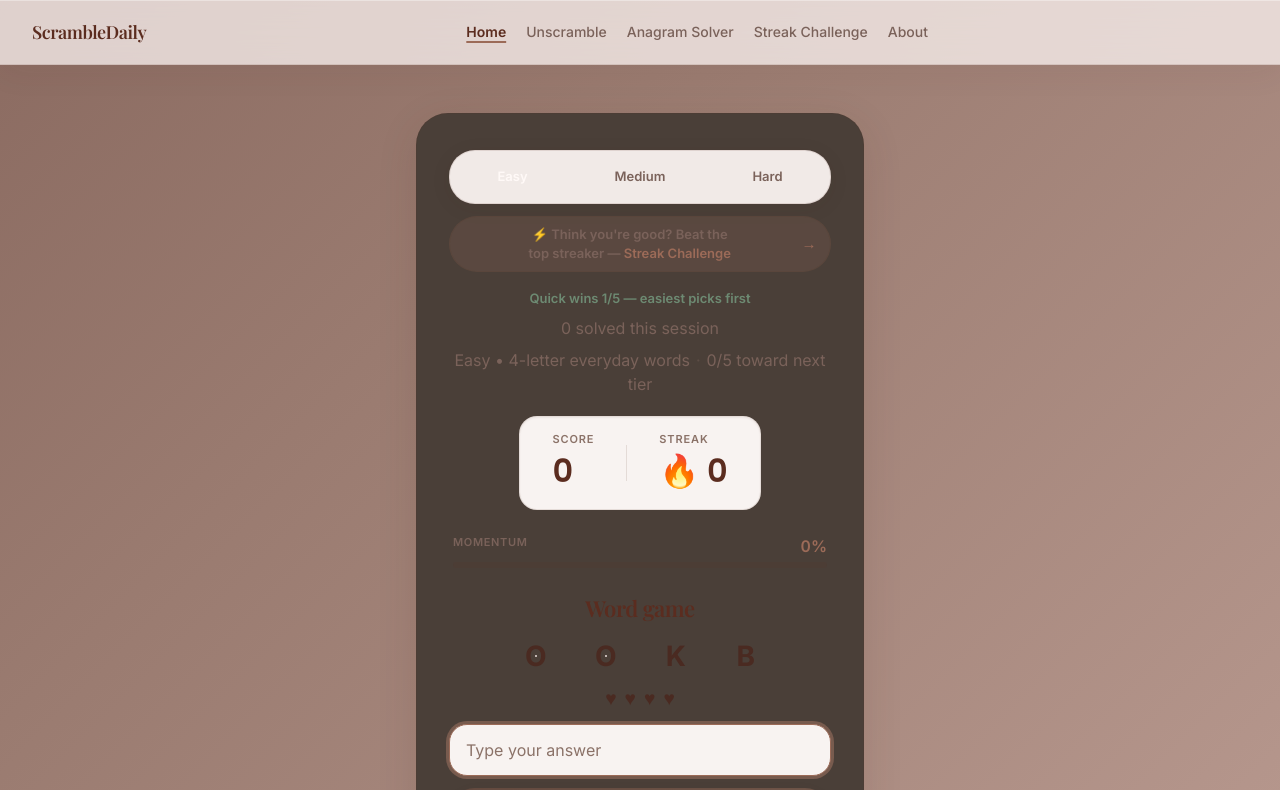
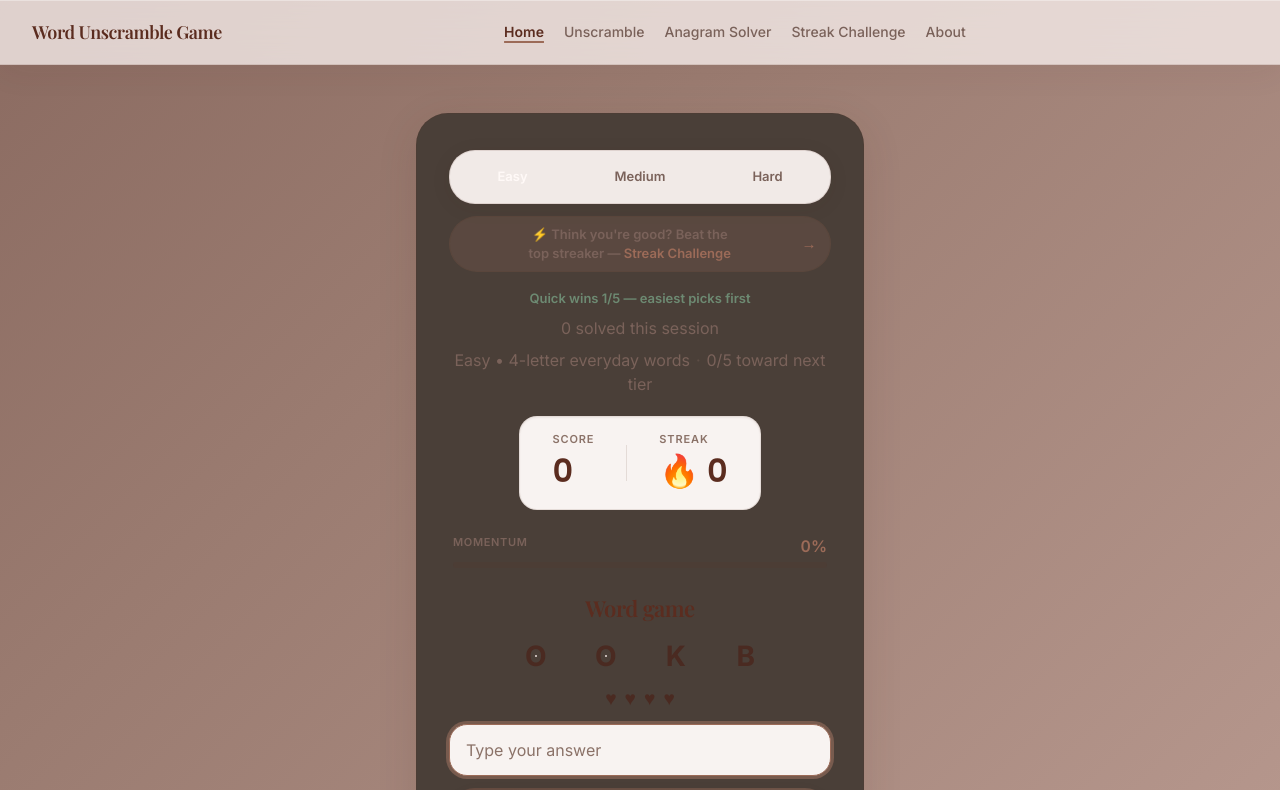
Before and after one commit to muhammadkhanali2007-boop/Scrambledaily, a Next.js app: page / in a window 1280 px wide. Shown: the top 790 px of the page. Built offline with nearby package versions, Linux system fonts and the light colour scheme.

Commit message:
New name uupdate

```diff
--- a/src/app/about/page.tsx
+++ b/src/app/about/page.tsx
@@ -3,7 +3,7 @@ export default function AboutPage() {
     <main className="px-6 py-[60px]">
       <article className="mx-auto w-full max-w-[680px]">
         <h1 className="mb-3 font-['Georgia'] text-[2rem] font-semibold leading-tight text-white">
-          About ScrambleDaily
+          About Word Unscramble Game
         </h1>
 
         <p className="mb-6 text-[17px] italic leading-[1.8] text-[#c9bfb8]">
@@ -79,7 +79,7 @@ export default function AboutPage() {
         </p>
 
         <p className="mb-6 text-[17px] leading-[1.8] text-[#c9bfb8]">
-          ScrambleDaily is our attempt to build that place.
+          Word Unscramble Game is our attempt to build that place.
         </p>
 
         <h2 className="mt-10 border-b border-[#3a3028] pb-2 font-['Georgia'] text-[1.3rem] font-semibold text-[#e8ddd6]">
--- a/src/app/globals.css
+++ b/src/app/globals.css
@@ -3,7 +3,7 @@
 @tailwind utilities;
 
 /* ============================================================
-   ScrambleDaily — luxury warm beige / mocha design system
+   Word Unscramble Game — luxury warm beige / mocha design system
    Single source of truth for CSS variables (light + .dark)
    ============================================================ */
 
--- a/src/app/layout.tsx
+++ b/src/app/layout.tsx
@@ -28,31 +28,31 @@ const poppins = Poppins({
 
 export const metadata: Metadata = {
   title: {
-    default: "ScrambleDaily - Word Scramble Game",
-    template: "%s | ScrambleDaily",
+    default: "WordUnscrambleGame - Word Scramble Game",
+    template: "%s | WordUnscrambleGame",
   },
   description:
-    "Play the ScrambleDaily word scramble game, or open the unscramble tool to find words from your letters.",
+    "Play the Word Unscramble Game word scramble game, or open the unscramble tool to find words from your letters.",
   keywords: [
     "word unscrambler",
     "anagram solver",
     "jumble solver",
-    "ScrambleDaily",
+    "WordUnscrambleGame",
   ],
-  authors: [{ name: "ScrambleDaily" }],
+  authors: [{ name: "WordUnscrambleGame" }],
   openGraph: {
-    title: "ScrambleDaily - Word Scramble Game",
+    title: "WordUnscrambleGame - Word Scramble Game",
     description:
-      "Play the ScrambleDaily word scramble game, or open the unscramble tool to find words from your letters.",
+      "Play the Word Unscramble Game word scramble game, or open the unscramble tool to find words from your letters.",
     type: "website",
     locale: "en_US",
-    siteName: "ScrambleDaily",
+    siteName: "WordUnscrambleGame",
   },
   twitter: {
     card: "summary_large_image",
-    title: "ScrambleDaily - Word Scramble Game",
+    title: "WordUnscrambleGame - Word Scramble Game",
     description:
-      "Play the ScrambleDaily word scramble game, or open the unscramble tool to find words from your letters.",
+      "Play the Word Unscramble Game word scramble game, or open the unscramble tool to find words from your letters.",
   },
 };
 
@@ -80,7 +80,7 @@ export default function RootLayout({
               <header className="luxe-glass-nav sticky top-0 z-50">
                 <div className="site-header-inner mx-auto flex h-[52px] max-w-7xl items-center px-4 sm:h-16 sm:px-6">
                   <span className="site-header-logo font-display text-base font-semibold text-luxe-strong sm:text-lg">
-                    ScrambleDaily
+                    Word Unscramble Game
                   </span>
                 </div>
               </header>
--- a/src/components/Footer.tsx
+++ b/src/components/Footer.tsx
@@ -12,10 +12,10 @@ export function Footer() {
       <div className="mx-auto flex max-w-7xl flex-col gap-6 px-4 py-8 text-center sm:flex-row sm:items-center sm:justify-between sm:px-6 sm:py-10 sm:text-left lg:px-8">
         <div>
           <p className="font-display text-lg font-semibold text-luxe-strong">
-            ScrambleDaily
+            Word Unscramble Game
           </p>
           <p className="mt-1 text-sm text-luxe-secondary">
-            © 2025 ScrambleDaily.com
+            © 2025 WordUnscrambleGame.com
           </p>
         </div>
         <nav aria-label="Footer">
--- a/src/components/Header.tsx
+++ b/src/components/Header.tsx
@@ -31,7 +31,7 @@ export function Header() {
           href="/"
           className="site-header-logo font-display text-base font-semibold tracking-tight text-luxe-strong transition-colors duration-luxe ease-luxe hover:text-luxe-accent-mid md:text-lg"
         >
-          ScrambleDaily
+          Word Unscramble Game
         </Link>
 
         <nav
--- a/src/components/InfoContent.tsx
+++ b/src/components/InfoContent.tsx
@@ -4,7 +4,7 @@ const sections = [
     title: "What is a word unscrambler?",
     body: [
       "A word unscrambler helps you discover valid words that can be built from a set of letters. It is useful for puzzles, crosswords, and competitive word games where you need to see every option at a glance.",
-      "ScrambleDaily compares your letters against a plain-text English word list in the /data folder on the server—no account required.",
+      "Word Unscramble Game compares your letters against a plain-text English word list in the /data folder on the server—no account required.",
     ],
   },
   {
@@ -32,7 +32,7 @@ export function InfoContent() {
       aria-labelledby="learn-heading"
     >
       <h2 id="learn-heading" className="sr-only">
-        Learn more about ScrambleDaily
+        Learn more about Word Unscramble Game
       </h2>
       <div className="space-y-12">
         {sections.map((block) => (
--- a/src/components/streak/StreakSeoArticle.tsx
+++ b/src/components/streak/StreakSeoArticle.tsx
@@ -10,7 +10,7 @@ export function StreakSeoArticle() {
       </h1>
       <p>
         If you think you&apos;re good with words, it&apos;s time to prove it. The Streak
-        Challenge on ScrambleDaily is the most addictive daily word game you
+        Challenge on Word Unscramble Game is the most addictive daily word game you
         haven&apos;t tried yet — and once you start, you won&apos;t be able to stop.
       </p>
 
@@ -163,7 +163,7 @@ export function StreakSeoArticle() {
         </a>
       </p>
       <p className="streak-seo-article__footnote">
-        ScrambleDaily — The daily word game for people who think they&apos;re good with
+        Word Unscramble Game — The daily word game for people who think they&apos;re good with
         words. Prove it.
       </p>
     </article>
--- a/src/components/unscramble/UnscrambleSeoArticle.tsx
+++ b/src/components/unscramble/UnscrambleSeoArticle.tsx
@@ -12,7 +12,7 @@ export function UnscrambleSeoArticle() {
         there. You just can&apos;t see it yet.
       </p>
       <p>
-        That&apos;s exactly what ScrambleDaily&apos;s free Word Unscrambler is built for.
+        That&apos;s exactly what Word Unscramble Game&apos;s free Word Unscrambler is built for.
       </p>
       <p>
         Paste in your letters. Hit unscramble. Every possible word — sorted, listed, ready
@@ -89,10 +89,10 @@ export function UnscrambleSeoArticle() {
         you what&apos;s possible.
       </p>
 
-      <h2>Why ScrambleDaily&apos;s Unscrambler Is Different</h2>
+      <h2>Why Word Unscramble Game&apos;s Unscrambler Is Different</h2>
       <p>
         There are dozens of word unscramblers online. Most of them are slow, cluttered with
-        ads, and bury your results under popups. ScrambleDaily&apos;s tool is built differently:
+        ads, and bury your results under popups. Word Unscramble Game&apos;s tool is built differently:
       </p>
       <ul>
         <li>
@@ -142,7 +142,7 @@ export function UnscrambleSeoArticle() {
         </a>
       </p>
       <p className="unscramble-seo-article__footnote">
-        ScrambleDaily.com — Unscramble any word, find every answer, play smarter.
+        WordUnscrambleGame.com — Unscramble any word, find every answer, play smarter.
       </p>
     </article>
   );
--- a/src/components/word-game/WordGameHeader.tsx
+++ b/src/components/word-game/WordGameHeader.tsx
@@ -17,7 +17,7 @@ export function WordGameHeader() {
     <header className="wg-header">
       <div className="mx-auto flex h-14 max-w-3xl items-center justify-between gap-3 px-4 sm:h-16 sm:px-5">
         <Link href="/" className="wg-logo text-base sm:text-lg">
-          ScrambleDaily
+          Word Unscramble Game
         </Link>
         <nav
           className="hidden min-w-0 flex-1 justify-center gap-1 md:flex md:gap-2"
--- a/src/lib/unscramble.ts
+++ b/src/lib/unscramble.ts
@@ -1,5 +1,5 @@
 /**
- * ScrambleDaily word finder: match dictionary words against a letter rack.
+ * Word Unscramble Game word finder: match dictionary words against a letter rack.
  * - Multiset / “sorted signature” path when there are no wildcards (fast two-pointer).
  * - Frequency + wildcard path when the rack contains ? tiles.
  *
```
Also changed, not shown: 1 other file (tests, documents, lock files or other folders).
